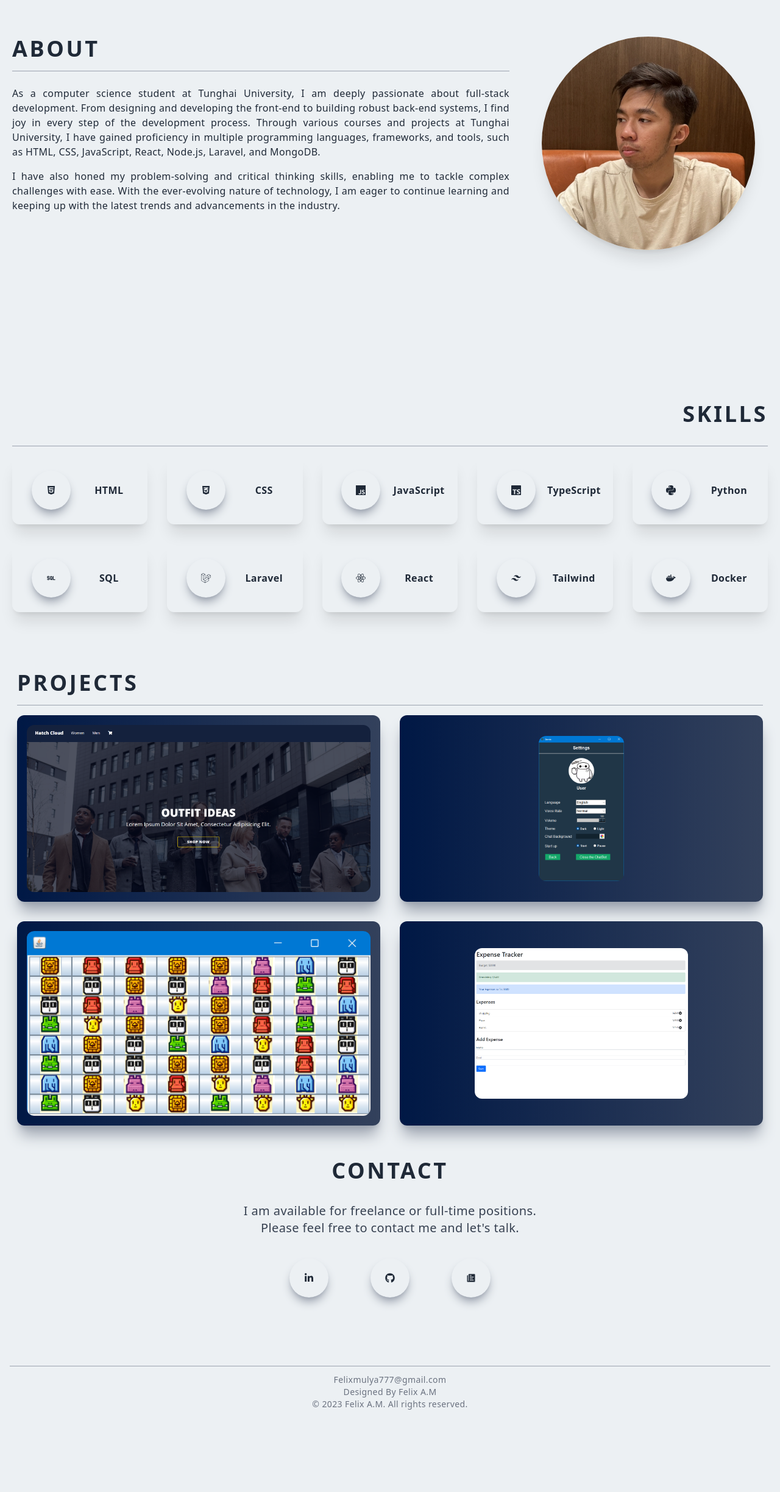
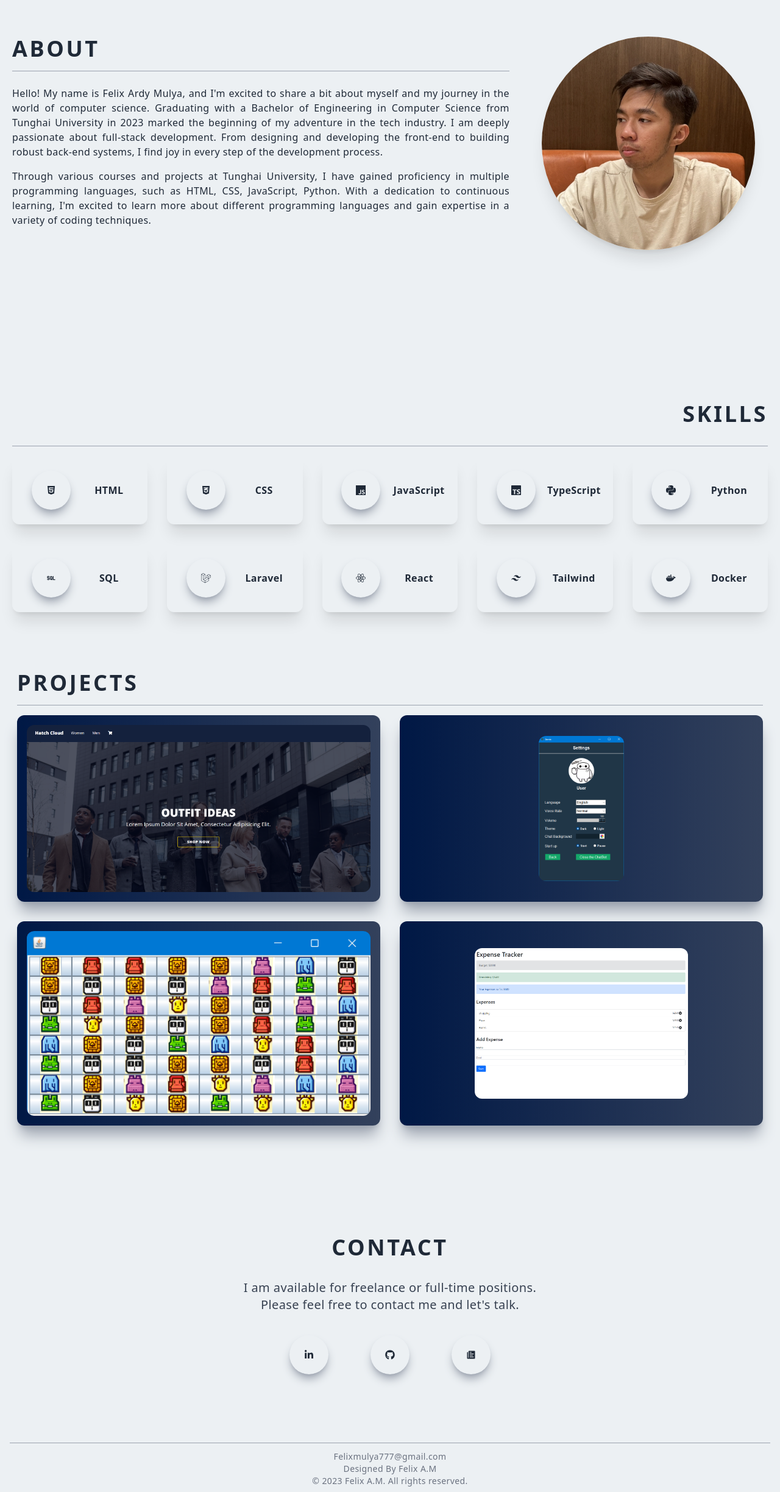
Before and after one commit to felixxmulya/felixam-portfolio, a Next.js app: page / in a window 1280 px wide. Shown: the part 965-3412 px from the top of the page at 61% size. Before the commit the page ends 3286 px from the top, so only its background shows below. Built offline with nearby package versions, Linux system fonts and the light colour scheme.

Commit message:
update 2024

```diff
--- a/components/About.tsx
+++ b/components/About.tsx
@@ -19,8 +19,8 @@ const About = () => {
                <h2 className='my-4 uppercase tracking-widest'>About</h2>
                <div className='border-b border-gray-400 my-4'>
                </div>
-               <p className='py-2 text-justify'>As a computer science student at Tunghai University, I am deeply passionate about full-stack development. From designing and developing the front-end to building robust back-end systems, I find joy in every step of the development process. Through various courses and projects at Tunghai University, I have gained proficiency in multiple programming languages, frameworks, and tools, such as HTML, CSS, JavaScript, React, Node.js, Laravel, and MongoDB.</p>
-               <p className='py-2 text-justify'>I have also honed my problem-solving and critical thinking skills, enabling me to tackle complex challenges with ease. With the ever-evolving nature of technology, I am eager to continue learning and keeping up with the latest trends and advancements in the industry.</p>
+               <p className='py-2 text-justify'>Hello! My name is Felix Ardy Mulya, and I'm excited to share a bit about myself and my journey in the world of computer science. Graduating with a Bachelor of Engineering in Computer Science from Tunghai University in 2023 marked the beginning of my adventure in the tech industry. I am deeply passionate about full-stack development. From designing and developing the front-end to building robust back-end systems, I find joy in every step of the development process. </p>
+               <p className='py-2 text-justify'>Through various courses and projects at Tunghai University, I have gained proficiency in multiple programming languages, such as HTML, CSS, JavaScript, Python. With a dedication to continuous learning, I'm excited to learn more about different programming languages and gain expertise in a variety of coding techniques.</p>
             </div>
             <div  className='w-auto h-auto m-auto  shadow-gray-400 rounded-full flex items-center justify-center p-4 hover:scale-105 ease-in duration-300'>
                <Image
--- a/components/Contacts.tsx
+++ b/components/Contacts.tsx
@@ -11,7 +11,7 @@ function Contacts() {
     Aos.init({duration: 1000});
   }, []);
   return (
-   <div id='contacts' className='w-full p-2'>
+   <div id='contacts' className='w-full p-2 mt-5'>
       <div
         data-aos="fade-up"
         className='max-w-[1240px] mx-auto px-2 py-16'>
--- a/components/Main.tsx
+++ b/components/Main.tsx
@@ -28,7 +28,7 @@ const Main = () => {
             </div>
             </Link>
 
-            <Link href='https://acrobat.adobe.com/link/track?uri=urn:aaid:scds:US:f64d282e-89e5-41fb-8def-70c49e1e5e45' target='_blank' >
+            <Link href='https://docs.google.com/document/d/1GK-hlW9LKLLZci1aUJ8tXcYtb4ATqmaDt4yAZM_od7Y/edit?usp=sharing' target='_blank' >
             <div className='rounded-full shadow-lg shadow-gray-400 p-6
             cursor-pointer hover:scale-110 ease-in duration-400'>
               <IoIosPaper/>
--- a/components/Projects.tsx
+++ b/components/Projects.tsx
@@ -13,7 +13,7 @@ function Projects() {
     Aos.init({duration: 2000});
  }, []);
   return (
-    <div id='projects' className='w-full lg:h-screen p-2'>
+    <div id='projects' className='w-full h-full p-2 '>
       <div data-aos="fade-up"
 
       className='max-w-[1240px] mx-auto px-2 py-16'>
```
